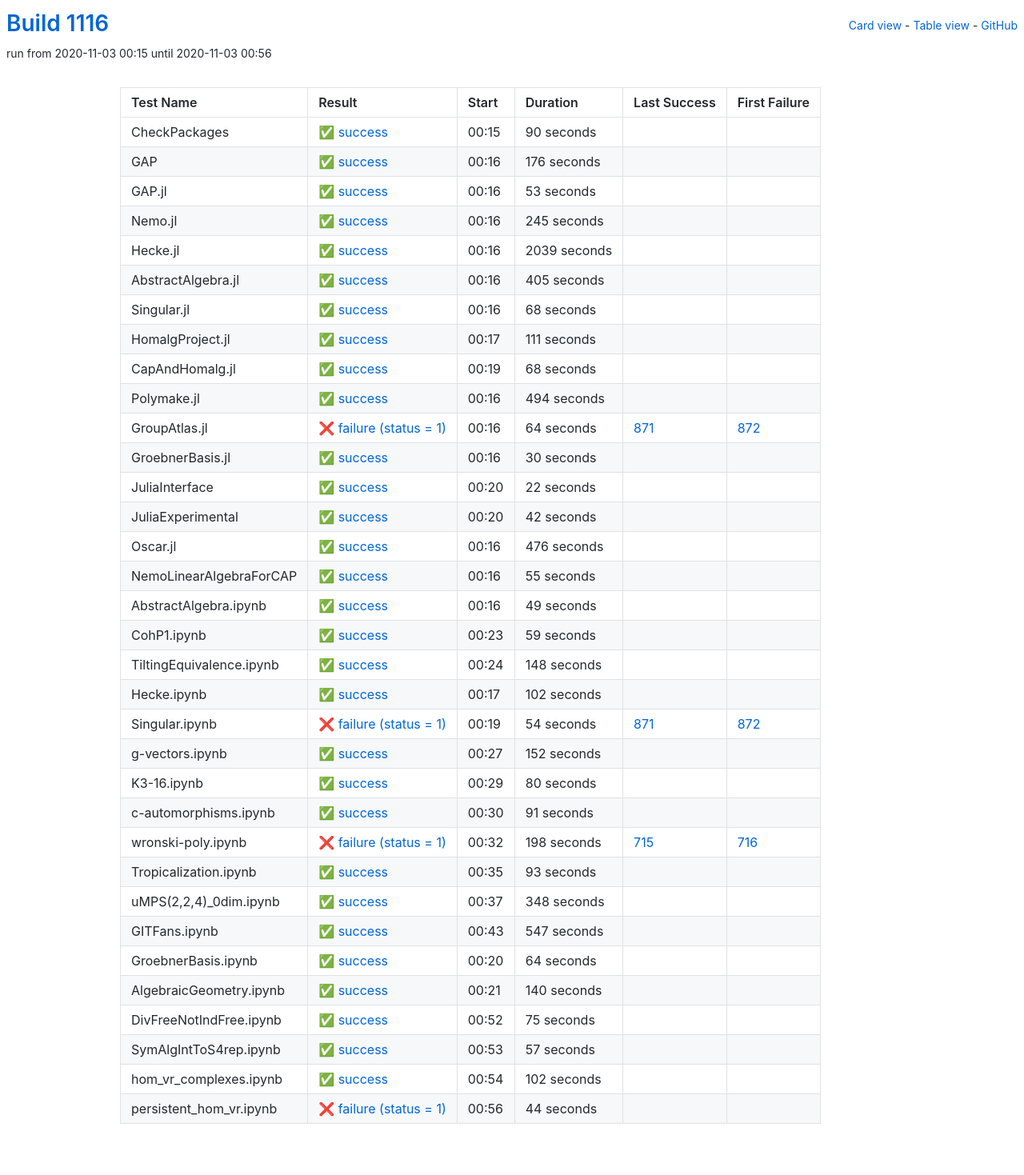
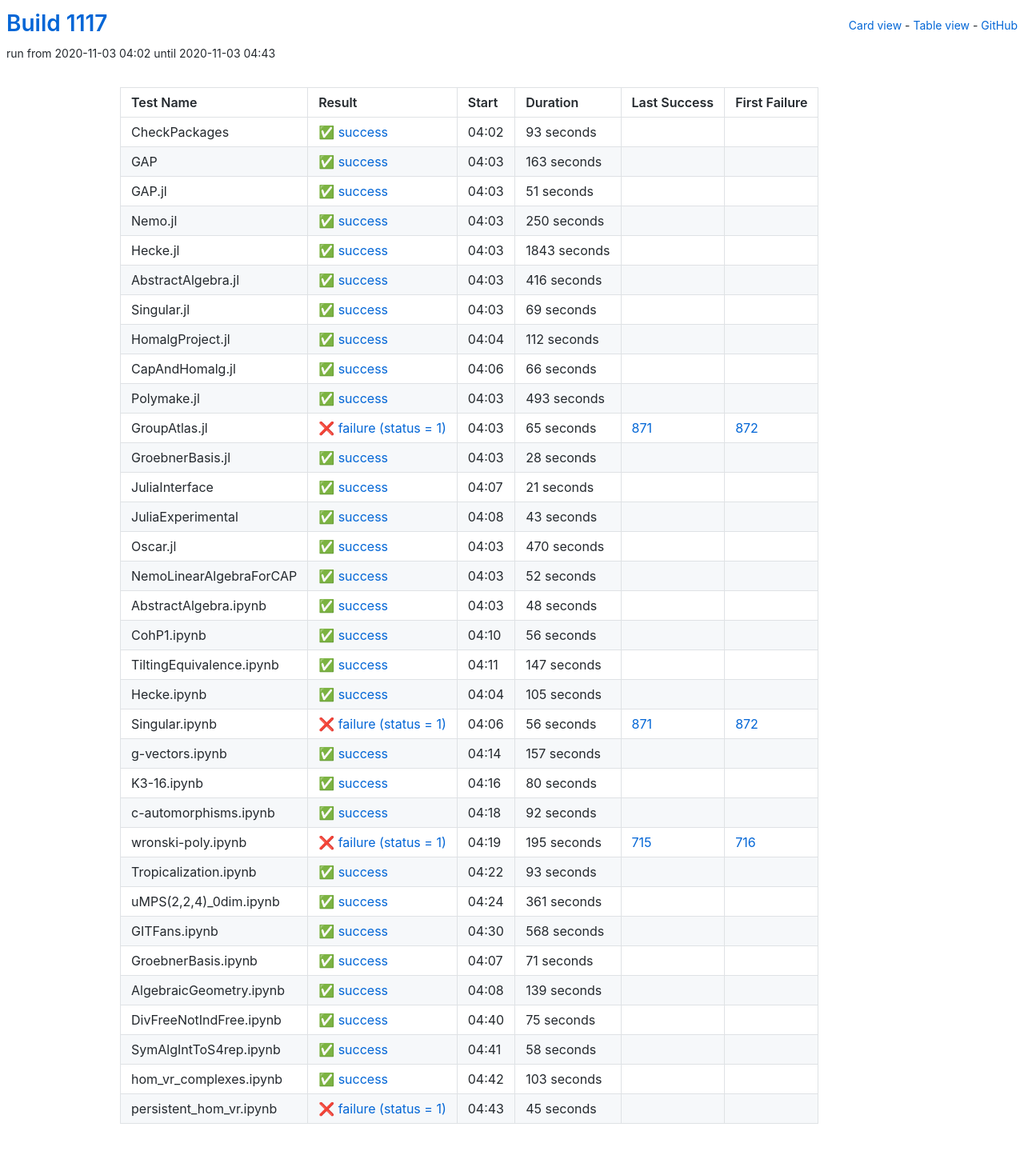
Before and after one commit to oscar-system/oscar-ci-status-stable, a Jekyll site: the page built from table.html, in a window 1280 px wide. Shown: the whole page at 80% size. Built offline with Jekyll 4.4.1, drawn with Linux system fonts in a browser that asks for light colours.

Commit message:
Build #1117

```diff
--- a/_data/ci.yml
+++ b/_data/ci.yml
@@ -1,6 +1,6 @@
 ---
-build: 1116
-build_url: https://oscarci.mathematik.uni-kl.de/job/oscar-stable/1116/
+build: 1117
+build_url: https://oscarci.mathematik.uni-kl.de/job/oscar-stable/1117/
 job: oscar-stable
 organization: oscar-system
 repo: oscar-ci-status-stable
@@ -8,272 +8,272 @@ repourl: https://github.com/oscar-system/oscar-ci-status-stable
 tests:
 - name: CheckPackages
   id: checkpackages
-  log: https://oscarci.mathematik.uni-kl.de/job/oscar-stable/1116/artifact/logs/build-1116/CheckPackages.log
-  start: 2020-11-03 00:15
+  log: https://oscarci.mathematik.uni-kl.de/job/oscar-stable/1117/artifact/logs/build-1117/CheckPackages.log
+  start: 2020-11-03 04:02
   success: true
   exitcode: 0
   status: success
-  duration: 90
+  duration: 93
   last_success: false
   last_success_url:
   first_failure: false
   first_failure_url:
 - name: GAP
   id: gap
-  log: https://oscarci.mathematik.uni-kl.de/job/oscar-stable/1116/artifact/logs/build-1116/GAP.log
-  start: 2020-11-03 00:16
+  log: https://oscarci.mathematik.uni-kl.de/job/oscar-stable/1117/artifact/logs/build-1117/GAP.log
+  start: 2020-11-03 04:03
   success: true
   exitcode: 0
   status: success
-  duration: 176
+  duration: 163
   last_success: false
   last_success_url:
   first_failure: false
   first_failure_url:
 - name: GAP.jl
   id: gap-jl
-  log: https://oscarci.mathematik.uni-kl.de/job/oscar-stable/1116/artifact/logs/build-1116/GAP.jl.log
-  start: 2020-11-03 00:16
+  log: https://oscarci.mathematik.uni-kl.de/job/oscar-stable/1117/artifact/logs/build-1117/GAP.jl.log
+  start: 2020-11-03 04:03
   success: true
   exitcode: 0
   status: success
-  duration: 53
+  duration: 51
   last_success: false
   last_success_url:
   first_failure: false
   first_failure_url:
 - name: Nemo.jl
   id: nemo-jl
-  log: https://oscarci.mathematik.uni-kl.de/job/oscar-stable/1116/artifact/logs/build-1116/Nemo.jl.log
-  start: 2020-11-03 00:16
+  log: https://oscarci.mathematik.uni-kl.de/job/oscar-stable/1117/artifact/logs/build-1117/Nemo.jl.log
+  start: 2020-11-03 04:03
   success: true
   exitcode: 0
   status: success
-  duration: 245
+  duration: 250
   last_success: false
   last_success_url:
   first_failure: false
   first_failure_url:
 - name: Hecke.jl
   id: hecke-jl
-  log: https://oscarci.mathematik.uni-kl.de/job/oscar-stable/1116/artifact/logs/build-1116/Hecke.jl.log
-  start: 2020-11-03 00:16
+  log: https://oscarci.mathematik.uni-kl.de/job/oscar-stable/1117/artifact/logs/build-1117/Hecke.jl.log
+  start: 2020-11-03 04:03
   success: true
   exitcode: 0
   status: success
-  duration: 2039
+  duration: 1843
   last_success: false
   last_success_url:
   first_failure: false
   first_failure_url:
 - name: AbstractAlgebra.jl
   id: abstractalgebra-jl
-  log: https://oscarci.mathematik.uni-kl.de/job/oscar-stable/1116/artifact/logs/build-1116/AbstractAlgebra.jl.log
-  start: 2020-11-03 00:16
+  log: https://oscarci.mathematik.uni-kl.de/job/oscar-stable/1117/artifact/logs/build-1117/AbstractAlgebra.jl.log
+  start: 2020-11-03 04:03
   success: true
   exitcode: 0
   status: success
-  duration: 405
+  duration: 416
   last_success: false
   last_success_url:
   first_failure: false
   first_failure_url:
 - name: Singular.jl
   id: singular-jl
-  log: https://oscarci.mathematik.uni-kl.de/job/oscar-stable/1116/artifact/logs/build-1116/Singular.jl.log
-  start: 2020-11-03 00:16
+  log: https://oscarci.mathematik.uni-kl.de/job/oscar-stable/1117/artifact/logs/build-1117/Singular.jl.log
+  start: 2020-11-03 04:03
   success: true
   exitcode: 0
   status: success
-  duration: 68
+  duration: 69
   last_success: false
   last_success_url:
   first_failure: false
   first_failure_url:
 - name: HomalgProject.jl
   id: homalgproject-jl
-  log: https://oscarci.mathematik.uni-kl.de/job/oscar-stable/1116/artifact/logs/build-1116/HomalgProject.jl.log
-  start: 2020-11-03 00:17
+  log: https://oscarci.mathematik.uni-kl.de/job/oscar-stable/1117/artifact/logs/build-1117/HomalgProject.jl.log
+  start: 2020-11-03 04:04
   success: true
   exitcode: 0
   status: success
-  duration: 111
+  duration: 112
   last_success: false
   last_success_url:
   first_failure: false
   first_failure_url:
 - name: CapAndHomalg.jl
   id: capandhomalg-jl
-  log: https://oscarci.mathematik.uni-kl.de/job/oscar-stable/1116/artifact/logs/build-1116/CapAndHomalg.jl.log
-  start: 2020-11-03 00:19
+  log: https://oscarci.mathematik.uni-kl.de/job/oscar-stable/1117/artifact/logs/build-1117/CapAndHomalg.jl.log
+  start: 2020-11-03 04:06
   success: true
   exitcode: 0
   status: success
-  duration: 68
+  duration: 66
   last_success: false
   last_success_url:
   first_failure: false
   first_failure_url:
 - name: Polymake.jl
   id: polymake-jl
-  log: https://oscarci.mathematik.uni-kl.de/job/oscar-stable/1116/artifact/logs/build-1116/Polymake.jl.log
-  start: 2020-11-03 00:16
+  log: https://oscarci.mathematik.uni-kl.de/job/oscar-stable/1117/artifact/logs/build-1117/Polymake.jl.log
+  start: 2020-11-03 04:03
   success: true
   exitcode: 0
   status: success
-  duration: 494
+  duration: 493
   last_success: false
   last_success_url:
   first_failure: false
   first_failure_url:
 - name: GroupAtlas.jl
   id: groupatlas-jl
-  log: https://oscarci.mathematik.uni-kl.de/job/oscar-stable/1116/artifact/logs/build-1116/GroupAtlas.jl.log
-  start: 2020-11-03 00:16
+  log: https://oscarci.mathematik.uni-kl.de/job/oscar-stable/1117/artifact/logs/build-1117/GroupAtlas.jl.log
+  start: 2020-11-03 04:03
   success: false
   exitcode: 1
   status: failure
-  duration: 64
+  duration: 65
   last_success: 871
   last_success_url: https://oscarci.mathematik.uni-kl.de/job/oscar-stable/871/
   first_failure: 872
   first_failure_url: https://oscarci.mathematik.uni-kl.de/job/oscar-stable/872/
 - name: GroebnerBasis.jl
   id: groebnerbasis-jl
-  log: https://oscarci.mathematik.uni-kl.de/job/oscar-stable/1116/artifact/logs/build-1116/GroebnerBasis.jl.log
-  start: 2020-11-03 00:16
+  log: https://oscarci.mathematik.uni-kl.de/job/oscar-stable/1117/artifact/logs/build-1117/GroebnerBasis.jl.log
+  start: 2020-11-03 04:03
   success: true
   exitcode: 0
   status: success
-  duration: 30
+  duration: 28
   last_success: false
   last_success_url:
   first_failure: false
   first_failure_url:
 - name: JuliaInterface
   id: juliainterface
-  log: https://oscarci.mathematik.uni-kl.de/job/oscar-stable/1116/artifact/logs/build-1116/JuliaInterface.log
-  start: 2020-11-03 00:20
+  log: https://oscarci.mathematik.uni-kl.de/job/oscar-stable/1117/artifact/logs/build-1117/JuliaInterface.log
+  start: 2020-11-03 04:07
   success: true
   exitcode: 0
   status: success
-  duration: 22
+  duration: 21
   last_success: false
   last_success_url:
   first_failure: false
   first_failure_url:
 - name: JuliaExperimental
   id: juliaexperimental
-  log: https://oscarci.mathematik.uni-kl.de/job/oscar-stable/1116/artifact/logs/build-1116/JuliaExperimental.log
-  start: 2020-11-03 00:20
+  log: https://oscarci.mathematik.uni-kl.de/job/oscar-stable/1117/artifact/logs/build-1117/JuliaExperimental.log
+  start: 2020-11-03 04:08
   success: true
   exitcode: 0
   status: success
-  duration: 42
+  duration: 43
   last_success: false
   last_success_url:
   first_failure: false
   first_failure_url:
 - name: Oscar.jl
   id: oscar-jl
-  log: https://oscarci.mathematik.uni-kl.de/job/oscar-stable/1116/artifact/logs/build-1116/Oscar.jl.log
-  start: 2020-11-03 00:16
+  log: https://oscarci.mathematik.uni-kl.de/job/oscar-stable/1117/artifact/logs/build-1117/Oscar.jl.log
+  start: 2020-11-03 04:03
   success: true
   exitcode: 0
   status: success
-  duration: 476
+  duration: 470
   last_success: false
   last_success_url:
   first_failure: false
   first_failure_url:
 - name: NemoLinearAlgebraForCAP
   id: nemolinearalgebraforcap
-  log: https://oscarci.mathematik.uni-kl.de/job/oscar-stable/1116/artifact/logs/build-1116/NemoLinearAlgebraForCAP.log
-  start: 2020-11-03 00:16
+  log: https://oscarci.mathematik.uni-kl.de/job/oscar-stable/1117/artifact/logs/build-1117/NemoLinearAlgebraForCAP.log
+  start: 2020-11-03 04:03
   success: true
   exitcode: 0
   status: success
-  duration: 55
+  duration: 52
   last_success: false
   last_success_url:
   first_failure: false
   first_failure_url:
 - name: AbstractAlgebra.ipynb
   id: abstractalgebra-ipynb
-  log: https://oscarci.mathematik.uni-kl.de/job/oscar-stable/1116/artifact/logs/build-1116/AbstractAlgebra.ipynb.log
-  start: 2020-11-03 00:16
+  log: https://oscarci.mathematik.uni-kl.de/job/oscar-stable/1117/artifact/logs/build-1117/AbstractAlgebra.ipynb.log
+  start: 2020-11-03 04:03
   success: true
   exitcode: 0
   status: success
-  duration: 49
+  duration: 48
   last_success: false
   last_success_url:
   first_failure: false
   first_failure_url:
 - name: CohP1.ipynb
   id: cohp1-ipynb
-  log: https://oscarci.mathematik.uni-kl.de/job/oscar-stable/1116/artifact/logs/build-1116/CohP1.ipynb.log
-  start: 2020-11-03 00:23
+  log: https://oscarci.mathematik.uni-kl.de/job/oscar-stable/1117/artifact/logs/build-1117/CohP1.ipynb.log
+  start: 2020-11-03 04:10
   success: true
   exitcode: 0
   status: success
-  duration: 59
+  duration: 56
   last_success: false
   last_success_url:
   first_failure: false
   first_failure_url:
 - name: TiltingEquivalence.ipynb
   id: tiltingequivalence-ipynb
-  log: https://oscarci.mathematik.uni-kl.de/job/oscar-stable/1116/artifact/logs/build-1116/TiltingEquivalence.ipynb.log
-  start: 2020-11-03 00:24
+  log: https://oscarci.mathematik.uni-kl.de/job/oscar-stable/1117/artifact/logs/build-1117/TiltingEquivalence.ipynb.log
+  start: 2020-11-03 04:11
   success: true
   exitcode: 0
   status: success
-  duration: 148
+  duration: 147
   last_success: false
   last_success_url:
   first_failure: false
   first_failure_url:
 - name: Hecke.ipynb
   id: hecke-ipynb
-  log: https://oscarci.mathematik.uni-kl.de/job/oscar-stable/1116/artifact/logs/build-1116/Hecke.ipynb.log
-  start: 2020-11-03 00:17
+  log: https://oscarci.mathematik.uni-kl.de/job/oscar-stable/1117/artifact/logs/build-1117/Hecke.ipynb.log
+  start: 2020-11-03 04:04
   success: true
   exitcode: 0
   status: success
-  duration: 102
+  duration: 105
   last_success: false
   last_success_url:
   first_failure: false
   first_failure_url:
 - name: Singular.ipynb
   id: singular-ipynb
-  log: https://oscarci.mathematik.uni-kl.de/job/oscar-stable/1116/artifact/logs/build-1116/Singular.ipynb.log
-  start: 2020-11-03 00:19
+  log: https://oscarci.mathematik.uni-kl.de/job/oscar-stable/1117/artifact/logs/build-1117/Singular.ipynb.log
+  start: 2020-11-03 04:06
   success: false
   exitcode: 1
   status: failure
-  duration: 54
+  duration: 56
   last_success: 871
   last_success_url: https://oscarci.mathematik.uni-kl.de/job/oscar-stable/871/
   first_failure: 872
   first_failure_url: https://oscarci.mathematik.uni-kl.de/job/oscar-stable/872/
 - name: g-vectors.ipynb
   id: g-vectors-ipynb
-  log: https://oscarci.mathematik.uni-kl.de/job/oscar-stable/1116/artifact/logs/build-1116/g-vectors.ipynb.log
-  start: 2020-11-03 00:27
+  log: https://oscarci.mathematik.uni-kl.de/job/oscar-stable/1117/artifact/logs/build-1117/g-vectors.ipynb.log
+  start: 2020-11-03 04:14
   success: true
   exitcode: 0
   status: success
-  duration: 152
+  duration: 157
   last_success: false
   last_success_url:
   first_failure: false
   first_failure_url:
 - name: K3-16.ipynb
   id: k3-16-ipynb
-  log: https://oscarci.mathematik.uni-kl.de/job/oscar-stable/1116/artifact/logs/build-1116/K3-16.ipynb.log
-  start: 2020-11-03 00:29
+  log: https://oscarci.mathematik.uni-kl.de/job/oscar-stable/1117/artifact/logs/build-1117/K3-16.ipynb.log
+  start: 2020-11-03 04:16
   success: true
   exitcode: 0
   status: success
@@ -284,32 +284,32 @@ tests:
   first_failure_url:
 - name: c-automorphisms.ipynb
   id: c-automorphisms-ipynb
-  log: https://oscarci.mathematik.uni-kl.de/job/oscar-stable/1116/artifact/logs/build-1116/c-automorphisms.ipynb.log
-  start: 2020-11-03 00:30
+  log: https://oscarci.mathematik.uni-kl.de/job/oscar-stable/1117/artifact/logs/build-1117/c-automorphisms.ipynb.log
+  start: 2020-11-03 04:18
   success: true
   exitcode: 0
   status: success
-  duration: 91
+  duration: 92
   last_success: false
   last_success_url:
   first_failure: false
   first_failure_url:
 - name: wronski-poly.ipynb
   id: wronski-poly-ipynb
-  log: https://oscarci.mathematik.uni-kl.de/job/oscar-stable/1116/artifact/logs/build-1116/wronski-poly.ipynb.log
-  start: 2020-11-03 00:32
+  log: https://oscarci.mathematik.uni-kl.de/job/oscar-stable/1117/artifact/logs/build-1117/wronski-poly.ipynb.log
+  start: 2020-11-03 04:19
   success: false
   exitcode: 1
   status: failure
-  duration: 198
+  duration: 195
   last_success: 715
   last_success_url: https://oscarci.mathematik.uni-kl.de/job/oscar-stable/715/
   first_failure: 716
   first_failure_url: https://oscarci.mathematik.uni-kl.de/job/oscar-stable/716/
 - name: Tropicalization.ipynb
   id: tropicalization-ipynb
-  log: https://oscarci.mathematik.uni-kl.de/job/oscar-stable/1116/artifact/logs/build-1116/Tropicalization.ipynb.log
-  start: 2020-11-03 00:35
+  log: https://oscarci.mathematik.uni-kl.de/job/oscar-stable/1117/artifact/logs/build-1117/Tropicalization.ipynb.log
+  start: 2020-11-03 04:22
   success: true
   exitcode: 0
   status: success
@@ -320,56 +320,56 @@ tests:
   first_failure_url:
 - name: uMPS(2,2,4)_0dim.ipynb
   id: umps-2-2-4-0dim-ipynb
-  log: https://oscarci.mathematik.uni-kl.de/job/oscar-stable/1116/artifact/logs/build-1116/uMPS-2-2-4-_0dim.ipynb.log
-  start: 2020-11-03 00:37
+  log: https://oscarci.mathematik.uni-kl.de/job/oscar-stable/1117/artifact/logs/build-1117/uMPS-2-2-4-_0dim.ipynb.log
+  start: 2020-11-03 04:24
   success: true
   exitcode: 0
   status: success
-  duration: 348
+  duration: 361
   last_success: false
   last_success_url:
   first_failure: false
   first_failure_url:
 - name: GITFans.ipynb
   id: gitfans-ipynb
-  log: https://oscarci.mathematik.uni-kl.de/job/oscar-stable/1116/artifact/logs/build-1116/GITFans.ipynb.log
-  start: 2020-11-03 00:43
+  log: https://oscarci.mathematik.uni-kl.de/job/oscar-stable/1117/artifact/logs/build-1117/GITFans.ipynb.log
+  start: 2020-11-03 04:30
   success: true
   exitcode: 0
   status: success
-  duration: 547
+  duration: 568
   last_success: false
   last_success_url:
   first_failure: false
   first_failure_url:
 - name: GroebnerBasis.ipynb
   id: groebnerbasis-ipynb
-  log: https://oscarci.mathematik.uni-kl.de/job/oscar-stable/1116/artifact/logs/build-1116/GroebnerBasis.ipynb.log
-  start: 2020-11-03 00:20
+  log: https://oscarci.mathematik.uni-kl.de/job/oscar-stable/1117/artifact/logs/build-1117/GroebnerBasis.ipynb.log
+  start: 2020-11-03 04:07
   success: true
   exitcode: 0
   status: success
-  duration: 64
+  duration: 71
   last_success: false
   last_success_url:
   first_failure: false
   first_failure_url:
 - name: AlgebraicGeometry.ipynb
   id: algebraicgeometry-ipynb
-  log: https://oscarci.mathematik.uni-kl.de/job/oscar-stable/1116/artifact/logs/build-1116/AlgebraicGeometry.ipynb.log
-  start: 2020-11-03 00:21
+  log: https://oscarci.mathematik.uni-kl.de/job/oscar-stable/1117/artifact/logs/build-1117/AlgebraicGeometry.ipynb.log
+  start: 2020-11-03 04:08
   success: true
   exitcode: 0
   status: success
-  duration: 140
+  duration: 139
   last_success: false
   last_success_url:
   first_failure: false
   first_failure_url:
 - name: DivFreeNotIndFree.ipynb
   id: divfreenotindfree-ipynb
-  log: https://oscarci.mathematik.uni-kl.de/job/oscar-stable/1116/artifact/logs/build-1116/DivFreeNotIndFree.ipynb.log
-  start: 2020-11-03 00:52
+  log: https://oscarci.mathematik.uni-kl.de/job/oscar-stable/1117/artifact/logs/build-1117/DivFreeNotIndFree.ipynb.log
+  start: 2020-11-03 04:40
   success: true
   exitcode: 0
   status: success
@@ -380,36 +380,36 @@ tests:
   first_failure_url:
 - name: SymAlgIntToS4rep.ipynb
   id: symalginttos4rep-ipynb
-  log: https://oscarci.mathematik.uni-kl.de/job/oscar-stable/1116/artifact/logs/build-1116/SymAlgIntToS4rep.ipynb.log
-  start: 2020-11-03 00:53
+  log: https://oscarci.mathematik.uni-kl.de/job/oscar-stable/1117/artifact/logs/build-1117/SymAlgIntToS4rep.ipynb.log
+  start: 2020-11-03 04:41
   success: true
   exitcode: 0
   status: success
-  duration: 57
+  duration: 58
   last_success: false
   last_success_url:
   first_failure: false
   first_failure_url:
 - name: hom_vr_complexes.ipynb
   id: hom-vr-complexes-ipynb
-  log: https://oscarci.mathematik.uni-kl.de/job/oscar-stable/1116/artifact/logs/build-1116/hom_vr_complexes.ipynb.log
-  start: 2020-11-03 00:54
+  log: https://oscarci.mathematik.uni-kl.de/job/oscar-stable/1117/artifact/logs/build-1117/hom_vr_complexes.ipynb.log
+  start: 2020-11-03 04:42
   success: true
   exitcode: 0
   status: success
-  duration: 102
+  duration: 103
   last_success: false
   last_success_url:
   first_failure: false
   first_failure_url:
 - name: persistent_hom_vr.ipynb
   id: persistent-hom-vr-ipynb
-  log: https://oscarci.mathematik.uni-kl.de/job/oscar-stable/1116/artifact/logs/build-1116/persistent_hom_vr.ipynb.log
-  start: 2020-11-03 00:56
+  log: https://oscarci.mathematik.uni-kl.de/job/oscar-stable/1117/artifact/logs/build-1117/persistent_hom_vr.ipynb.log
+  start: 2020-11-03 04:43
   success: false
   exitcode: 1
   status: failure
-  duration: 44
+  duration: 45
   last_success: false
   last_success_url:
   first_failure: false
```
Also changed, not shown: README.md.
